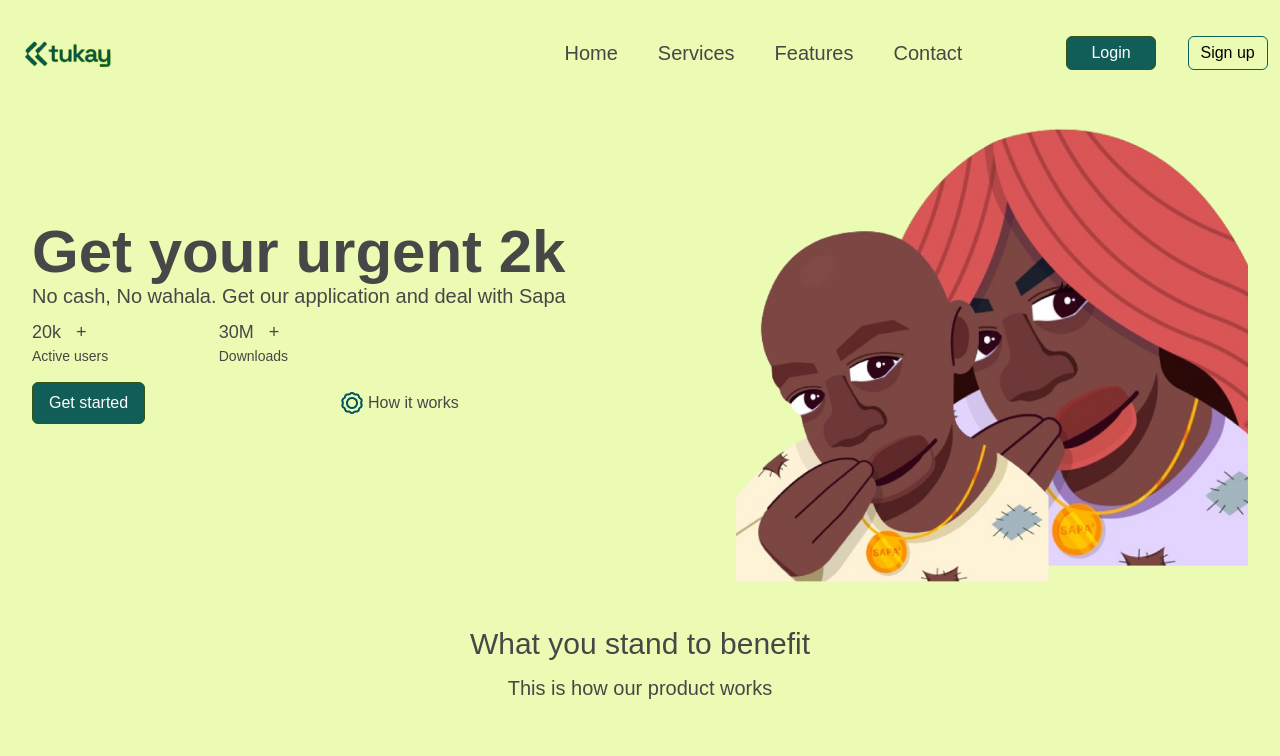
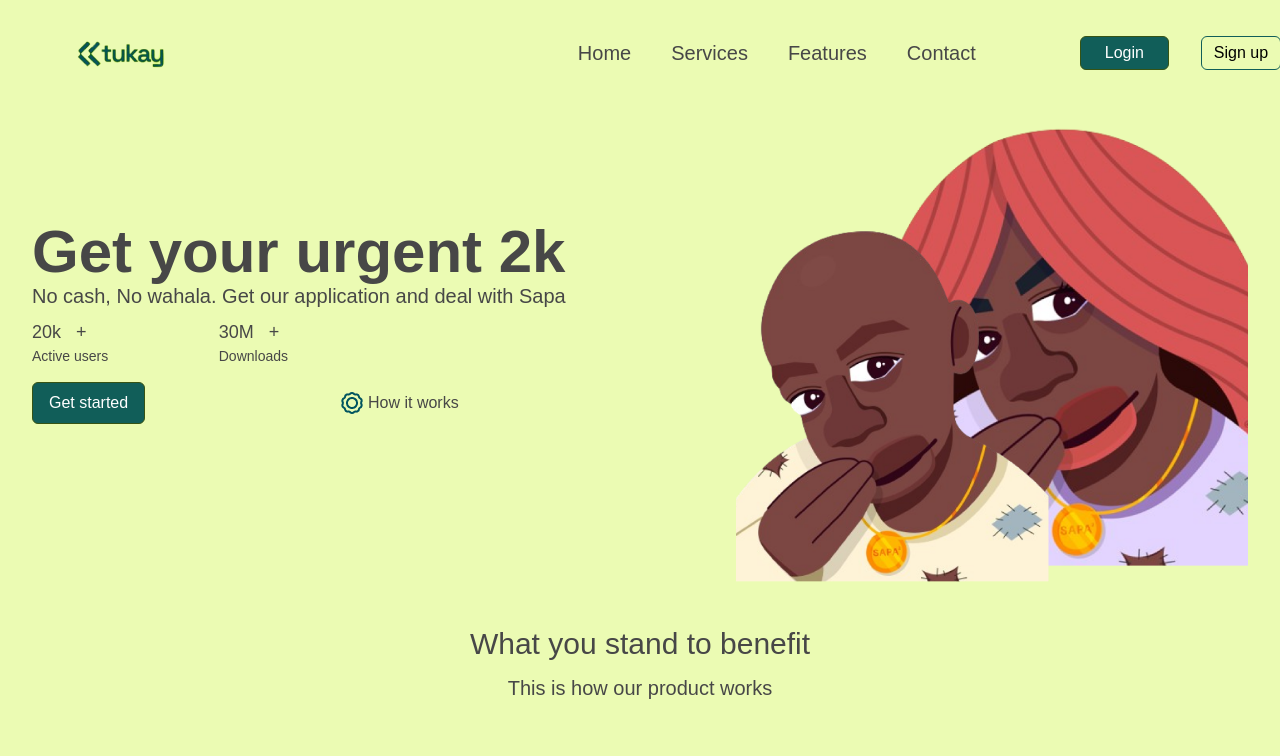
Before and after one commit to Nathaniyell/sapa-tukay, a React (Create React App) app: page / in a window 1280 px wide. Shown: the top 756 px of the page. Built offline with nearby package versions, Linux system fonts and the light colour scheme.

Commit message:
update Header.jsx

```diff
--- a/src/components/Header.jsx
+++ b/src/components/Header.jsx
@@ -25,12 +25,12 @@ const Header = () => {
     };
   }, [navColourChange]);
   return (
-
-    <nav className={` ${navColourChange && "bg-white shadow-md"} flex flex-col md:flex-row items-center justify-between w-full mx-auto pt-2 z-10 fixed top-0 right-0 left-0 h-[85px] md:h-fit`}>
+    <div className={` ${navColourChange && "bg-white shadow-md"} fixed top-0 right-0 left-0 bg-inherit w-full z-10 `}>
+    <nav className={`flex flex-col md:flex-row items-center justify-between w-11/12 mx-auto pt-2  h-[85px] md:h-fit`}>
       <div className="flex items-center justify-between w-full md:w-fit">
         <img src={Logo} className="md:mr-20 lg:mr-0" alt="Logo" />
         <button
-          className="text-4xl mr-4 font-bold cursor-pointer text-lime-900 md:hidden"
+          className="text-4xl font-bold cursor-pointer text-lime-900 md:hidden"
           onClick={() => setNavMobile(!navMobile)}
         >
           {navMobile ? <GrClose /> : <RxHamburgerMenu />}
@@ -61,6 +61,7 @@ const Header = () => {
       </aside>
       </ul>
     </nav>
+    </div>
   );
 };
 
```
